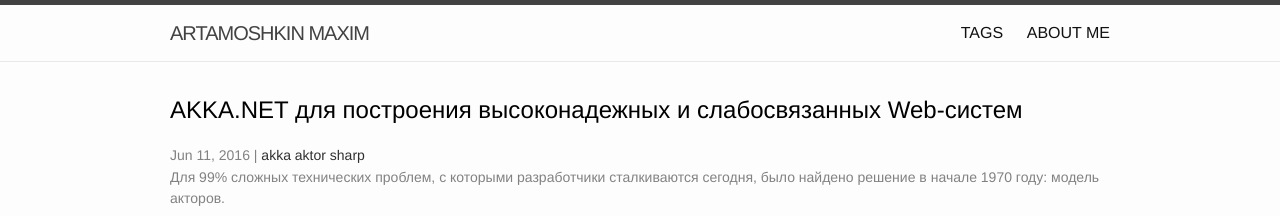
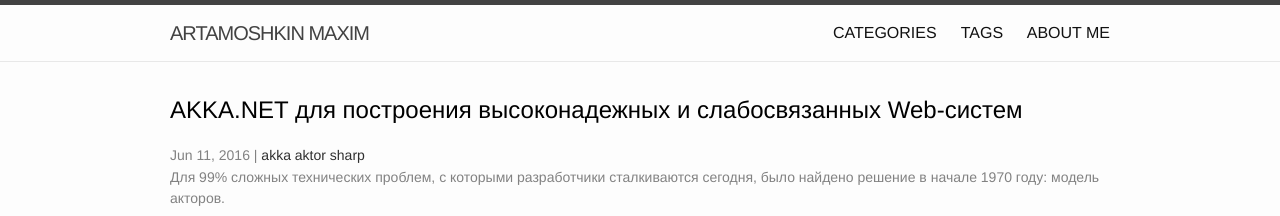
Before and after one commit to martamoshkin/blog.zverit.com, a Jekyll site: the page built from index.html, in a window 1280 px wide. Shown: the top 216 px of the page. Built offline with Jekyll 4.4.1, drawn with Linux system fonts in a browser that asks for light colours.

Commit message:
Update header.html

```diff
--- a/_includes/header.html
+++ b/_includes/header.html
@@ -14,6 +14,7 @@
       </a>
 
       <div class="trigger">
+        <a class="page-link" href="{{site.url}}/tag">CATEGORIES</a>
         <a class="page-link" href="{{site.url}}/tag">TAGS</a>
         <a class="page-link" href="http://zverit.com">ABOUT ME</a>
       </div>
```
